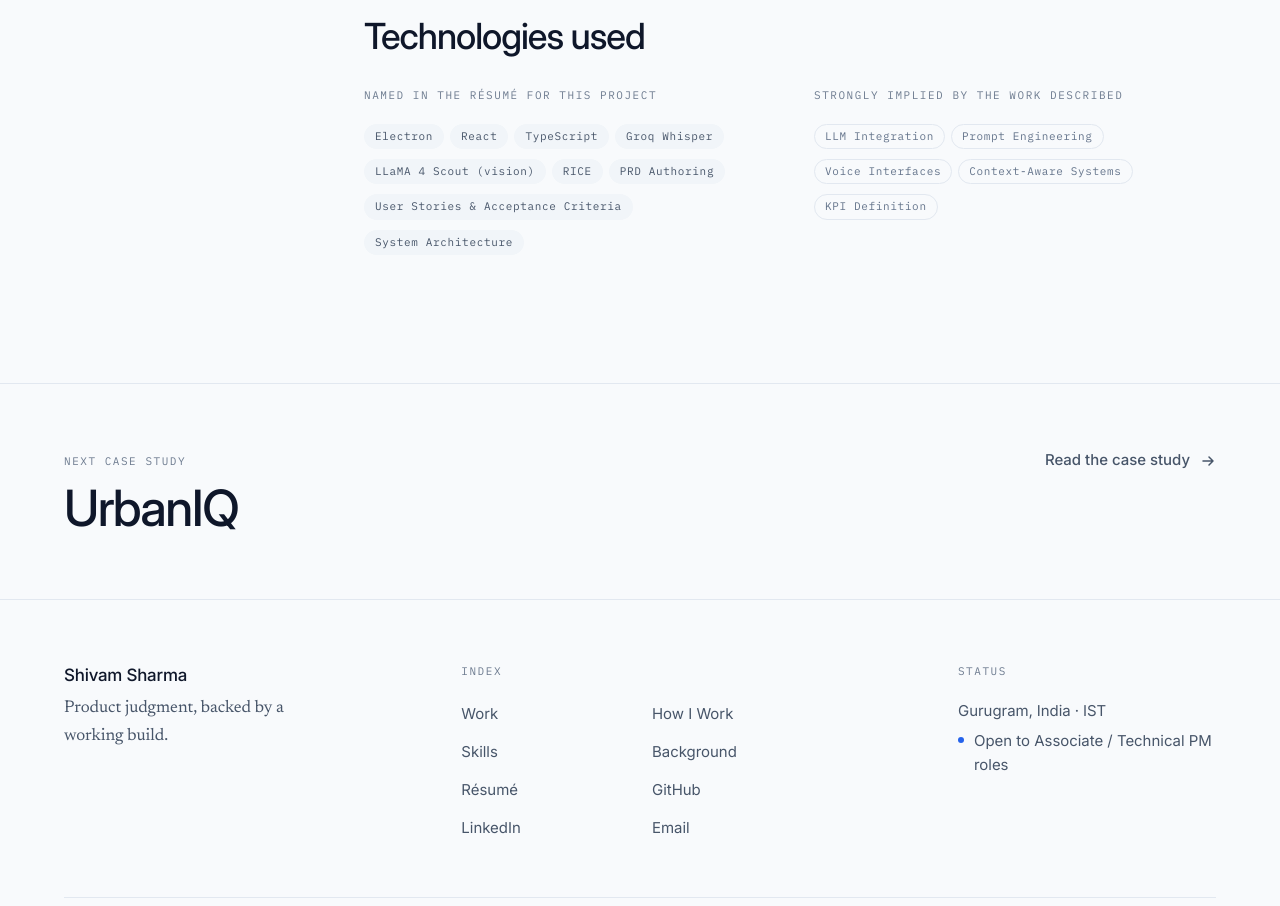
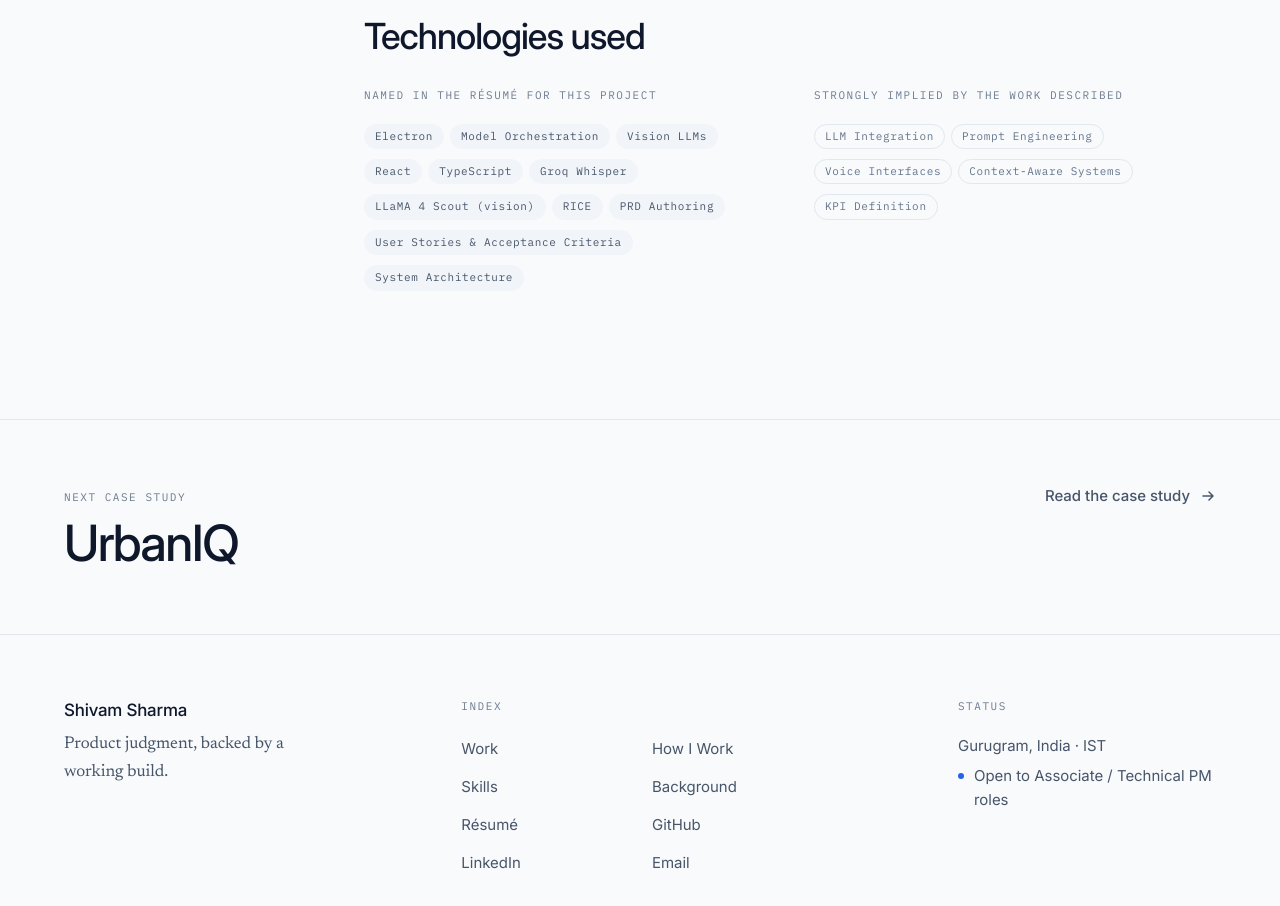
Before and after one commit to ShivamSharma6214/PM-portfolio, a Next.js app: page /work/cutehelper in a window 1280 px wide. Shown: the part 7806-8712 px from the top of the page. Built offline with nearby package versions, Linux system fonts and the light colour scheme.

Commit message:
fixed details

```diff
--- a/src/content/projects.ts
+++ b/src/content/projects.ts
@@ -31,7 +31,7 @@ export const projects: readonly Project[] = [
     period: "Feb 2026 — Present",
     metaTitle: "CuteHelper — Voice-first AI desktop companion",
     cardBlurb:
-      "A transparent, always-on-top AI companion that listens instead of waiting to be typed at. RICE-scoped to two workflows, built front to back, instrumented to test whether it teaches or just answers.",
+      "Desktop AI companion utilizing a model orchestration layer to dynamically route tasks for optimal latency and complex reasoning.",
     rationale:
       "Founder-level ownership across product and engineering. The rarest combination on the page.",
     metrics: [],
@@ -203,6 +203,8 @@ export const projects: readonly Project[] = [
       statedLabel: "Named in the résumé for this project",
       stated: [
         "Electron",
+        "Model Orchestration",
+        "Vision LLMs",
         "React",
         "TypeScript",
         "Groq Whisper",
```
